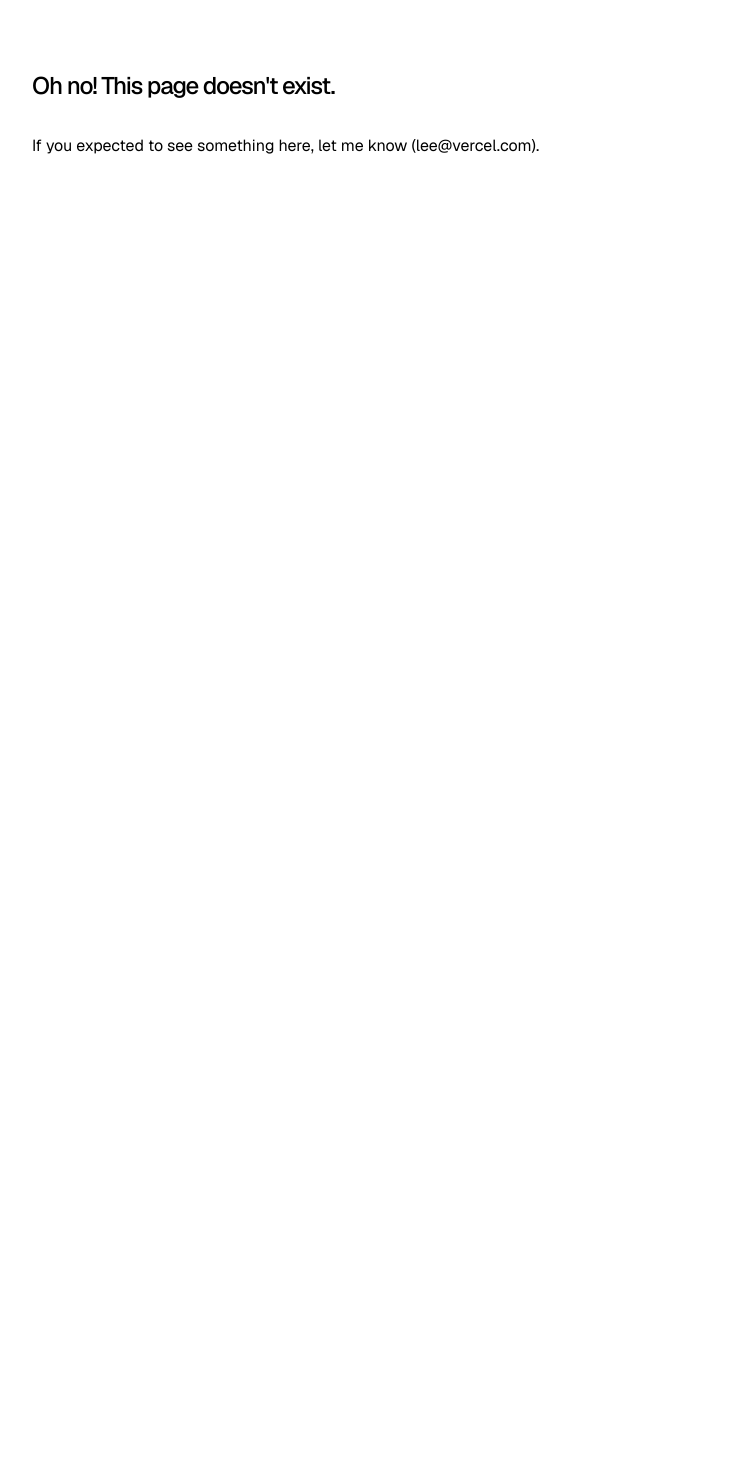
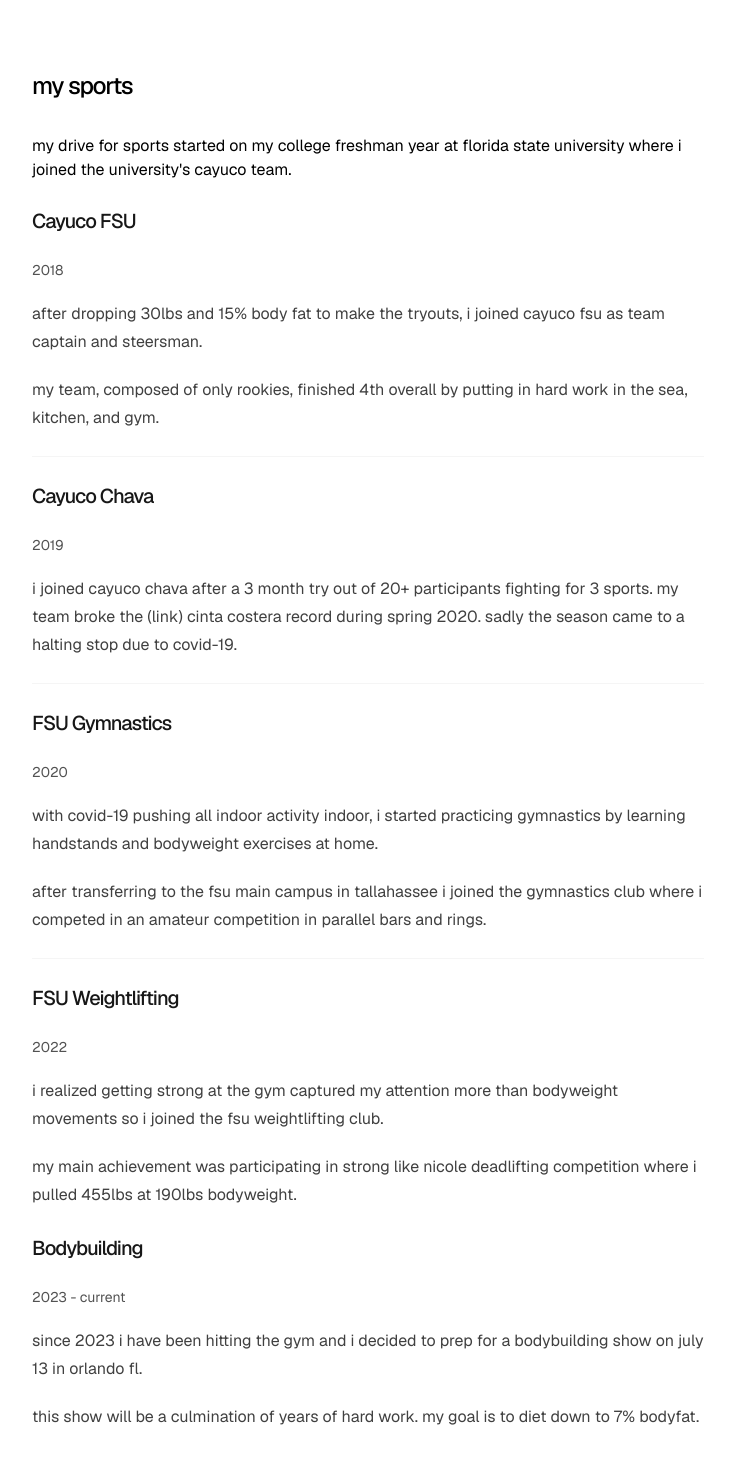
Before and after one commit to AtunBetun/portfolio-blog, a Next.js app: page /sports in a window 1280 px wide. Before the commit this address had no page. Shown: the part 82-1546 px from the top of the page, without its empty margins (272-1006 px from the left). Before the commit the page ends 800 px from the top, so only its background shows below. Built offline with nearby package versions, Linux system fonts and the light colour scheme.

Commit message:
add sports

```diff
--- a/app/components/nav.tsx
+++ b/app/components/nav.tsx
@@ -7,9 +7,9 @@ const navItems = {
 	'/work': {
 		name: 'work',
 	},
-	// '/blog': {
-	// 	name: 'blog',
-	// },
+	'/sports': {
+		name: 'sports',
+	},
 	// '/guestbook': {
 	// 	name: 'guestbook',
 	// },
--- /dev/null
+++ b/app/sports/page.tsx
@@ -0,0 +1,91 @@
+import type { Metadata } from 'next';
+import Link from 'next/link';
+
+
+export const metadata: Metadata = {
+	title: 'Sports',
+	description: 'A summary of my sports hobby career.',
+};
+
+export default function WorkPage() {
+	return (
+		<section>
+			<h1 className="font-medium text-2xl mb-8 tracking-tighter">my sports</h1>
+			<p>
+				my drive for sports started on my college freshman year at florida state university where
+				i joined the university's cayuco team.
+			</p>
+			<div className="prose prose-neutral dark:prose-invert">
+				<h2 className="font-medium text-xl mb-1 tracking-tighter">Cayuco FSU</h2>
+				<div className='work-item'>
+					<p className="text-neutral-600 dark:text-neutral-400 text-sm">
+						2018
+					</p>
+					<p>
+						after dropping 30lbs and 15% body fat to make the tryouts, i joined cayuco fsu as team captain and steersman.
+					</p>
+					<p>
+						my team, composed of only rookies, finished 4th overall by putting in hard work in the sea, kitchen, and gym.
+					</p>
+				</div>
+			</div>
+			<hr className="my-6 border-neutral-100 dark:border-neutral-400" />
+			<div className="prose prose-neutral dark:prose-invert">
+				<h2 className="font-medium text-xl mb-1 tracking-tighter">Cayuco Chava</h2>
+				<div className='work-item'>
+					<p className="text-neutral-600 dark:text-neutral-400 text-sm">
+						2019
+					</p>
+					<p>
+						i joined cayuco chava after a 3 month try out of 20+ participants fighting for 3 sports.
+						my team broke the (link) cinta costera record during spring 2020. sadly the season came to a halting stop due to covid-19.
+					</p>
+				</div>
+			</div>
+			<hr className="my-6 border-neutral-100 dark:border-neutral-400" />
+			<div className="prose prose-neutral dark:prose-invert">
+				<h2 className="font-medium text-xl mb-1 tracking-tighter">FSU Gymnastics</h2>
+				<div className='work-item'>
+					<p className="text-neutral-600 dark:text-neutral-400 text-sm">
+						2020
+					</p>
+					<p>
+						with covid-19 pushing all indoor activity indoor, i started practicing gymnastics by learning handstands and bodyweight exercises at home.
+					</p>
+					<p>
+						after transferring to the fsu main campus in tallahassee i joined the gymnastics club where i competed in an amateur competition in parallel bars and rings.
+					</p>
+				</div>
+			</div>
+			<hr className="my-6 border-neutral-100 dark:border-neutral-400" />
+			<div className="prose prose-neutral dark:prose-invert">
+				<h2 className="font-medium text-xl mb-1 tracking-tighter">FSU Weightlifting</h2>
+				<div className='work-item'>
+					<p className="text-neutral-600 dark:text-neutral-400 text-sm">
+						2022
+					</p>
+					<p>
+						i realized getting strong at the gym captured my attention more than bodyweight movements so i joined the fsu weightlifting club.
+					</p>
+					<p>
+						my main achievement was participating in strong like nicole deadlifting competition where i pulled 455lbs at 190lbs bodyweight.
+					</p>
+				</div>
+			</div>
+			<div className="prose prose-neutral dark:prose-invert">
+				<h2 className="font-medium text-xl mb-1 tracking-tighter">Bodybuilding</h2>
+				<div className='work-item'>
+					<p className="text-neutral-600 dark:text-neutral-400 text-sm">
+						2023 - current
+					</p>
+					<p>
+						since 2023 i have been hitting the gym and i decided to prep for a bodybuilding show on july 13 in orlando fl.
+					</p>
+					<p>
+						this show will be a culmination of years of hard work. my goal is to diet down to 7% bodyfat.
+					</p>
+				</div>
+			</div>
+		</section>
+	);
+}
```
